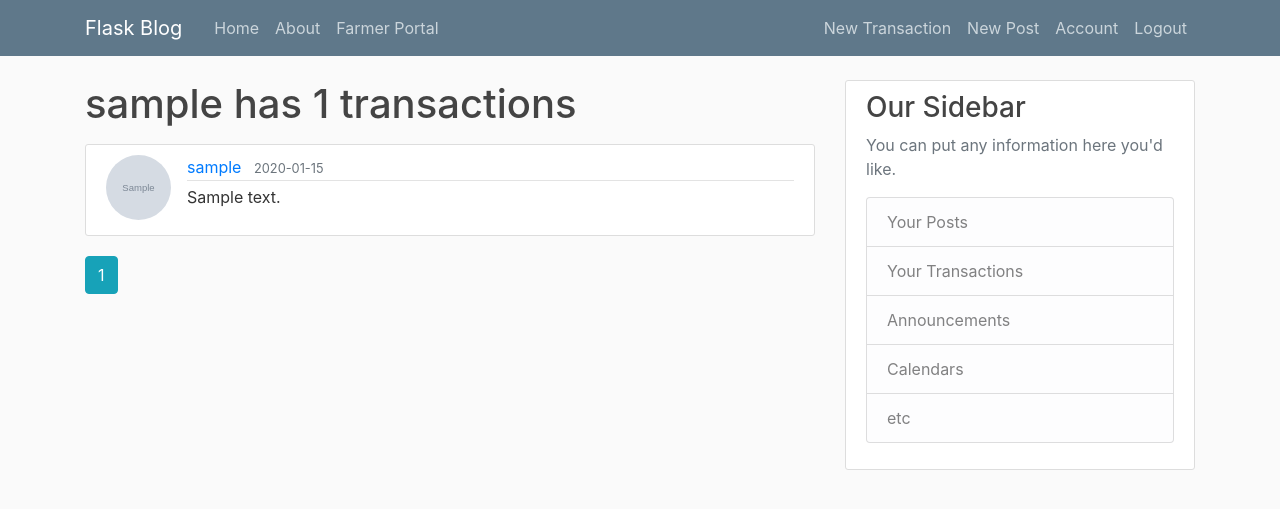
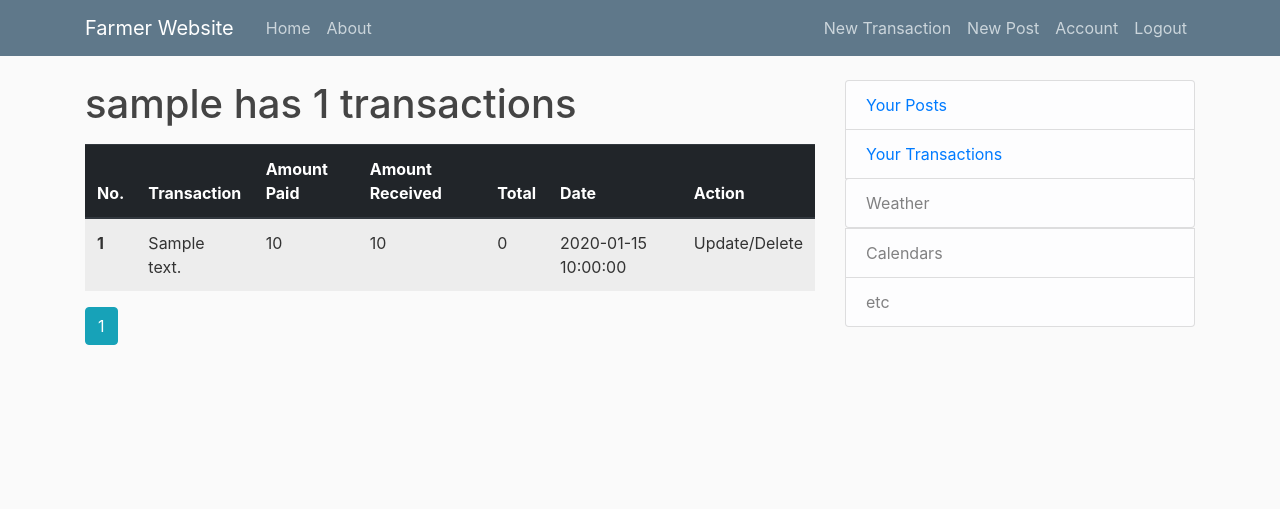
Before and after one commit to ShashiKiran07/farmer_website, a Flask app: a page that uses application/templates/base.html in a window 1280 px wide. Shown: the top 509 px of the page. Run offline with Flask 2, Linux system fonts and the light colour scheme; a user stored in the database is signed in; tables that the repository leaves empty hold one stand-in row (values such as "Sample post"); grey boxes marked "Sample" are stand-in pictures; some libraries are stand-ins or nearby versions.

Commit message:
Added weather

```diff
--- /dev/null
+++ b/application/main/utils.py
@@ -0,0 +1,6 @@
+
+def find_weather():
+    codes = {'kanagarthi': '2827345'}
+    url = "https://www.accuweather.com/en/in/" + 'kanagarthi' + "/" + codes['kanagarthi'] +\
+     "/current-weather/" + codes['kanagarthi']
+    return url
--- a/application/posts/routes.py
+++ b/application/posts/routes.py
@@ -19,7 +19,7 @@ def new_post():
         db.session.add(post)
         db.session.commit()
         flash('Your form has been submitted', 'success')
-        return redirect(url_for('main.home'))
+        return redirect(url_for('users.user_posts', username=current_user.username))
     return render_template('create_post.html', title='New Post', form=form, legend='New Post')
 
 @posts.route('/post/<int:post_id>')
--- a/application/templates/base.html
+++ b/application/templates/base.html
@@ -15,7 +15,7 @@
     <header class="site-header">
         <nav class="navbar navbar-expand-md navbar-dark bg-steel fixed-top">
             <div class="container">
-                <a class="navbar-brand mr-4" href="/">Flask Blog</a>
+                <a class="navbar-brand mr-4" href="/">Farmer Website</a>
                 <button class="navbar-toggler" type="button" data-toggle="collapse" data-target="#navbarToggle"
                     aria-controls="navbarToggle" aria-expanded="false" aria-label="Toggle navigation">
                     <span class="navbar-toggler-icon"></span>
@@ -24,7 +24,6 @@
                     <div class="navbar-nav mr-auto">
                         <a class="nav-item nav-link" href="/">Home</a>
                         <a class="nav-item nav-link" href="/about">About</a>
-                        <a class="nav-item nav-link" href="/about">Farmer Portal</a>
                     </div>
                     <!-- Navbar Right Side -->
                     <div class="navbar-nav">
@@ -59,21 +58,28 @@
                 {% block body %}{% endblock %}
             </div>
             <div class="col-md-4">
-                <div class="content-section">
-                    <h3>Our Sidebar</h3>
-                    <p class='text-muted'>You can put any information here you'd like.
-                    <ul class="list-group">
-                        <li class="list-group-item list-group-item-light">Your
-                            Posts</li>
-                        <li class="list-group-item list-group-item-light">Your
-                            Transactions</li>
-                        <li class="list-group-item list-group-item-light">Announcements</li>
-                        <li class="list-group-item list-group-item-light">Calendars</li>
-                        <li class="list-group-item list-group-item-light">etc</li>
-                    </ul>
-                    </p>
-                </div>
+                <!-- <div class="content-section"> -->
+                <ul class="list-group">
+                    {% if current_user.is_authenticated %}
+                    <li class="list-group-item list-group-item-light"><a
+                            href="{{ url_for('users.user_posts', username=current_user.username) }}">Your
+                            Posts</a></li>
+
+
+                    <li class="list-group-item list-group-item-light"><a
+                            href="{{ url_for('users.user_transactions', username=current_user.username) }}">Your
+                            Transactions</a></li>
+
+                    {% endif %}
+                    <a href="{{ url_for('main.weather')}}" target='_blank'>
+                        <li class="list-group-item list-group-item-light">Weather</li>
+                    </a>
+                    <li class="list-group-item list-group-item-light">Calendars</li>
+                    <li class="list-group-item list-group-item-light">etc</li>
+                </ul>
+                </p>
             </div>
+            <!-- </div> -->
         </div>
     </main>
     <script src="https://code.jquery.com/jquery-3.2.1.slim.min.js"
--- a/application/templates/user_transactions.html
+++ b/application/templates/user_transactions.html
@@ -1,21 +1,35 @@
 {% extends 'base.html' %}
 {% block body %}
 <h1 class="mb-3">{{ user.username }} has {{ transactions.total }} transactions</h1>
-{% for transaction in transactions.items %}
-<article class="media content-section">
-    <img class="rounded-circle article-img"
-        src="{{ url_for('static', filename='profile_pics/'+transaction.creator.image_file) }}">
-    <div class="media-body">
-        <div class="article-metadata">
-            <a class="mr-2" href="{{ url_for('users.user_transactions', username=transaction.creator.username) }}">{{
-                transaction.creator.username }}</a>
-            <small class="text-muted">{{ transaction.date_posted.strftime('%Y-%m-%d') }}</small>
-        </div>
-        <p class="article-content" href="{{ url_for('transactions.transaction', transaction_id=transaction.id)}}">{{
-            transaction.content }}</p>
-    </div>
-</article>
-{% endfor %}
+
+<table class="table table-striped">
+    <thead class="thead-dark">
+        <tr>
+            <th scope="col">No.</th>
+            <th scope="col">Transaction</th>
+            <th scope="col">Amount Paid</th>
+            <th scope="col">Amount Received</th>
+            <th scope="col">Total</th>
+            <th scope="col">Date</th>
+            <th scope="col">Action</th>
+        </tr>
+    </thead>
+
+    <tbody>
+        {% for transaction in transactions.items %}
+        <tr>
+            <th scope="row">{{ transaction.id }}</th>
+            <td>{{ transaction.content }}</td>
+            <td>{{ transaction.amount_paid }}</td>
+            <td>{{ transaction.amount_received }}</td>
+            <td>{{ transaction.amount_paid-transaction.amount_received }}</td>
+            <td>{{ transaction.date_posted }}</td>
+            <td>Update/Delete</td>
+        </tr>
+        {% endfor %}
+    </tbody>
+</table>
+
 {% for page_num in transactions.iter_pages(left_edge=1, right_edge=1, left_current=1, right_current=2) %}
 {% if page_num %}
 {% if transactions.page == page_num %}
--- a/application/transactions/forms.py
+++ b/application/transactions/forms.py
@@ -8,5 +8,3 @@ class TransactionForm(FlaskForm):
     amount_paid = IntegerField('Amount Paid')
     amount_received = IntegerField('Amount Received')
     submit = SubmitField('Create')
-
-# whatever it is stop
--- a/application/transactions/routes.py
+++ b/application/transactions/routes.py
@@ -16,10 +16,11 @@ def new_transaction():
         db.session.add(transaction)
         db.session.commit()
         flash('Your transaction has been added', 'success')
-        return redirect(url_for('users.account'))
+        return redirect(url_for('users.user_transactions', username=current_user.username))
     return render_template('new_transaction.html', title="New Transaction", form=form, legend="New Transaction")
 
 @transactions.route('/transaction/<int:transaction_id>')
+@login_required
 def transaction(transaction_id):
     transaction = Transaction.query.get_or_404(transaction_id)
     return render_template('transaction.html', content=transaction.content, transaction=transaction)
```
Also changed, not shown: application/main/routes.py (+7 -2 lines), application/site.db, application/static/profile_pics/70bd7dfa1f1ca3f5.jpg (added).
